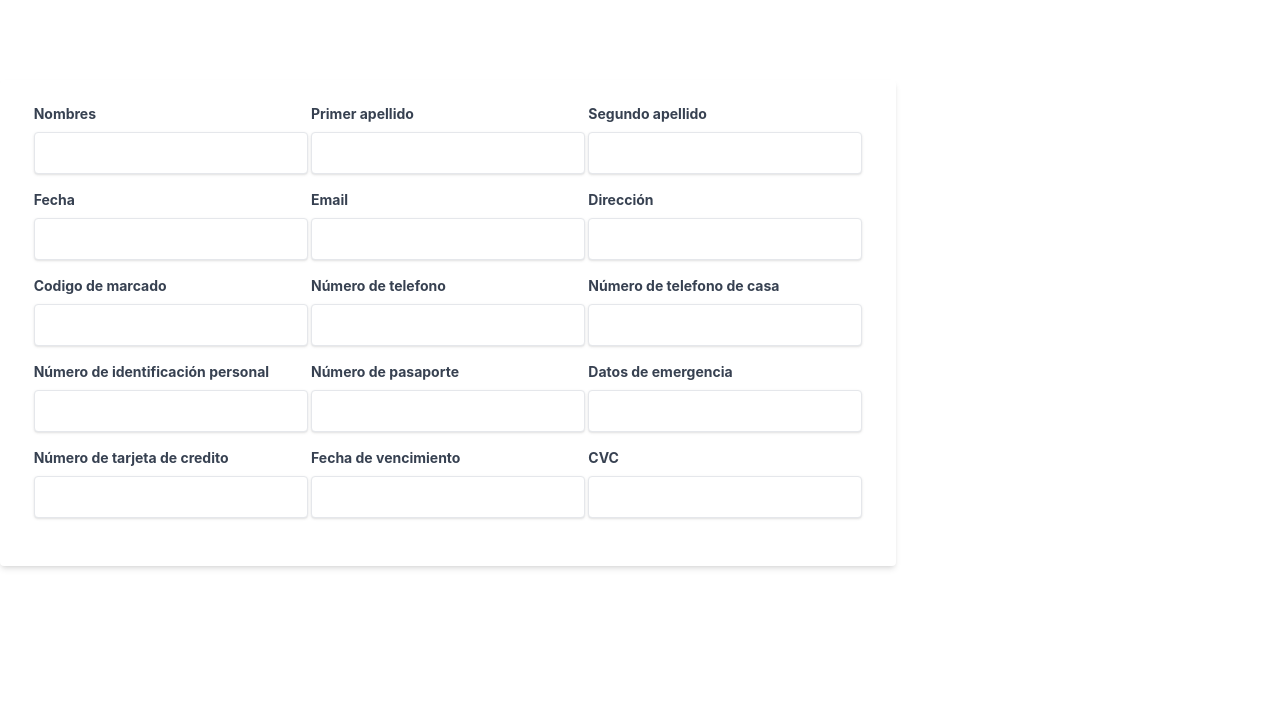
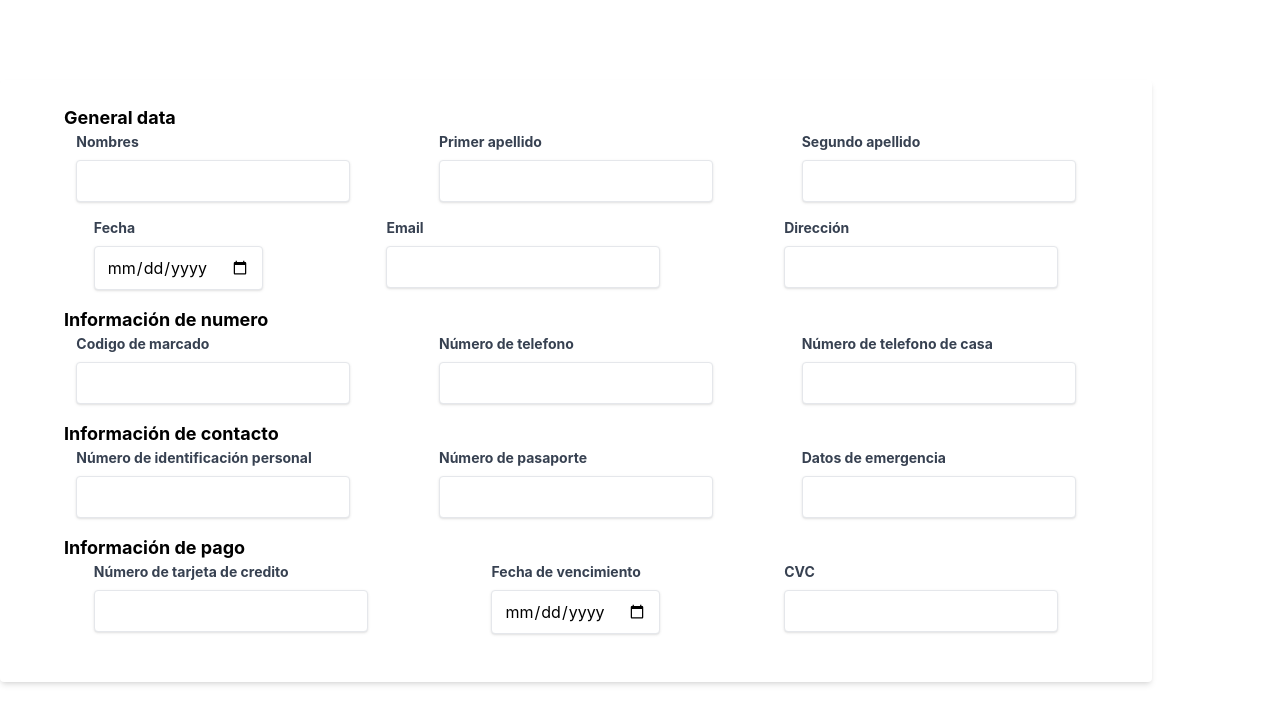
Before and after one commit to GildaRivera/Masked-Input, a React (Create React App) app: page / in a window 1280 px wide. Shown: the top 724 px of the page. Built offline with nearby package versions, Linux system fonts and the light colour scheme.

Commit message:
feat: adding regex

```diff
--- a/src/components/Form/form.js
+++ b/src/components/Form/form.js
@@ -3,33 +3,36 @@ import Input from "../Input/input";
 export default function Form(props) {
   return (
     <>
-      <div className="w-full max-w-4xl relative form__container">
+      <div className="w-full max-w-6xl relative form__container">
         <form className="bg-white shadow-md rounded px-8 pt-6 pb-8 mb-4">
+        <h2 className="indent-8 text-lg font-bold text-[#000000]">General data</h2>
           <div className="mb-4 form__multiple__inputs">
-              <Input id="nombres" name="Nombres" placeholder="" />
-              <Input id="apellido1" name="Primer apellido" placeholder="" />
-              <Input id="apellido2" name="Segundo apellido" placeholder=""/>
+              <Input id="nombres" name="Nombres" placeholder="" maxlength="15" regex="^[a-zA-Z\s]*$" errorMessage="Los nombres no pueden contener números" required={true}/>
+              <Input id="apellido1" name="Primer apellido" placeholder=""  maxlength="10"/>
+              <Input id="apellido2" name="Segundo apellido" placeholder="" maxlength="10"/>
           </div>
           <div className="mb-4 form__multiple__inputs">
-              <Input id="fecha" name="Fecha" placeholder="" />
+              <Input id="fecha" name="Fecha" placeholder="" type="date" />
               <Input id="email" name="Email" placeholder="" />
               <Input id="direccion" name="Dirección" placeholder=""/>
           </div>
-
+          <h2 className="indent-8 text-lg font-bold text-[#000000]">Información de numero</h2>
           <div className="mb-4 form__multiple__inputs">
               <Input id="codigoMarcado" name="Codigo de marcado" placeholder="" />
               <Input id="numeroTel" name="Número de telefono" placeholder="" />
               <Input id="numeroCasa" name="Número de telefono de casa" placeholder=""/>
           </div>
+          <h2 className="indent-8 text-lg font-bold text-[#000000]">Información de contacto </h2>
           <div className="mb-4 form__multiple__inputs">
               <Input id="numeroIdentificacion" name="Número de identificación personal" placeholder="" />
               <Input id="numeroPasaporte" name="Número de pasaporte" placeholder="" />
               <Input id="datosEmergencia" name="Datos de emergencia" placeholder=""/>
           </div>
+          <h2 className="indent-8 text-lg font-bold text-[#000000]">Información de pago </h2>
           <div className="mb-4 form__multiple__inputs">
-          <Input id="numeroTarjeta" name="Número de tarjeta de credito" placeholder=""/>
-              <Input id="fechaVencimiento" name="Fecha de vencimiento" placeholder="" />
-              <Input id="CVC" name="CVC" placeholder="" />
+          <Input id="numeroTarjeta" name="Número de tarjeta de credito" placeholder="" type="password"/>
+              <Input id="fechaVencimiento" name="Fecha de vencimiento" placeholder="" type="date" />
+              <Input id="CVC" name="CVC" placeholder="" type="password"/>
 
           </div>
 
--- a/src/components/Input/input.js
+++ b/src/components/Input/input.js
@@ -1,5 +1,22 @@
-export default function Input(props){
-return <div>
+import { useEffect, useState } from "react";
+
+export default function Input(props) {
+  const [valid, setValid] = useState(true);
+  const [value, setValue] = useState();
+  useEffect(() => {}, [valid]);
+  const handleChange = (e) => {
+    if (props.regex) {
+       console.log(e.target)
+      var regex = new RegExp(props.regex);
+      if (regex.test(e.target.value)) {
+        setValid(true);
+      } else {
+        setValid(false);
+      }
+    }
+  };
+  return (
+    <div>
       <label
         className="block text-gray-700 text-sm font-bold mb-2"
         htmlFor={props.id}
@@ -10,8 +27,13 @@ return <div>
       <input
         className="shadow  border rounded w-full py-2 px-3  focus:outline-none focus:shadow-outline"
         id={props.id}
-  type="text"
         placeholder={props.placeholder}
+        type={props.type ? props.type : "text"}
+        maxLength={props.maxlength}
+        onChange={handleChange}
+        required={props.required}
       />
+      {valid ? <></> : <p className="text-red-500 text-xs italic">{props.errorMessage}</p>}
     </div>
+  );
 }
```
Lines whose indentation alone changed are shown as unchanged.
